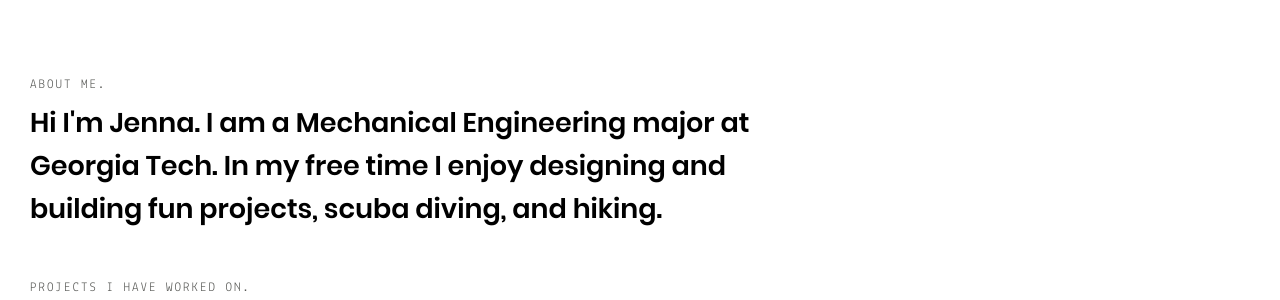
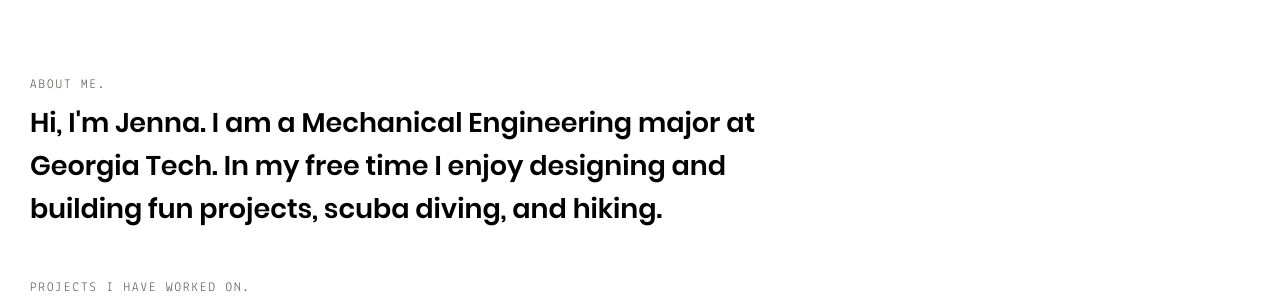
Before and after one commit to jenna-holland/project-blog, a Jekyll site: the page built from index.html, in a window 1280 px wide. Shown: the part 210-510 px from the top of the page. Built offline with Jekyll 4.4.1, drawn with Linux system fonts in a browser that asks for light colours.

Commit message:
Added comma

```diff
--- a/_config.yml
+++ b/_config.yml
@@ -1,7 +1,7 @@
 # User config
 author: "Jenna Holland"
 tagline: "Project Blog"
-description: "Hi I'm Jenna. I am a Mechanical Engineering major at Georgia Tech. In my free time I enjoy designing and building fun projects, scuba diving, and hiking."
+description: "Hi, I'm Jenna. I am a Mechanical Engineering major at Georgia Tech. In my free time I enjoy designing and building fun projects, scuba diving, and hiking."
 keywords: "Personal, Projects"
 email: "jennaholland0@gmail.com"
 linkedin: "https://www.linkedin.com/in/jenna-m-holland/"
```
